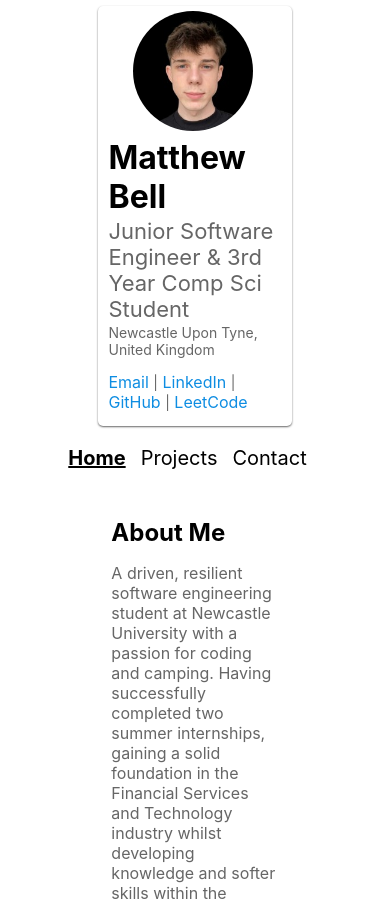
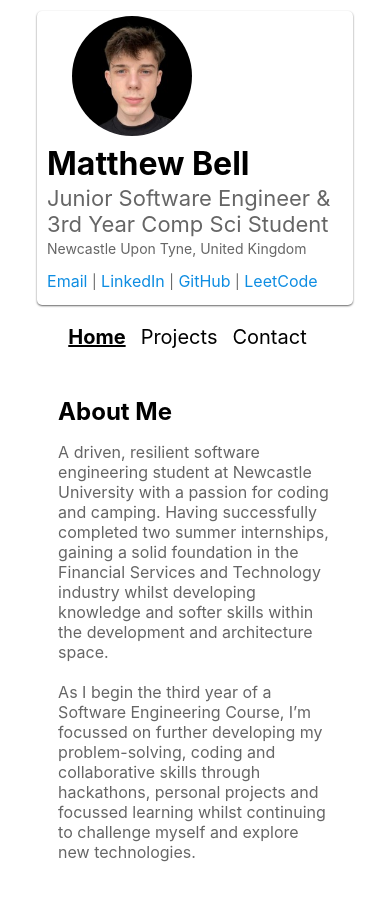
Before and after one commit to MatthewBel11/newportfolio, a React (Create React App) app in the folder my-app/: page / in a window 390 px wide. Shown: the top 901 px of the page. Built offline with nearby package versions, Linux system fonts and the light colour scheme.

Commit message:
- Made it content column increase in size as screen gets smaller + transition effects

```diff
--- a/my-app/src/App.css
+++ b/my-app/src/App.css
@@ -1,12 +1,34 @@
-.Background{
+.Background {
   flex-grow: 1;
   height: 175vh;
   display: flex;
   flex-direction: row;
 }
 
-.ContentColumn{
+.ContentColumn {
   margin: auto;
   width: 55vw;
   height: 175vh;
+  transition: width 0.3s ease;
 }
+
+
+@media (max-width: 1024px) {
+  .ContentColumn {
+    width: 65vw;
+  }
+}
+
+
+@media (max-width: 768px) {
+  .ContentColumn {
+    width: 80vw;
+  }
+}
+
+
+@media (max-width: 480px) {
+  .ContentColumn {
+    width: 90vw;
+  }
+}
```
